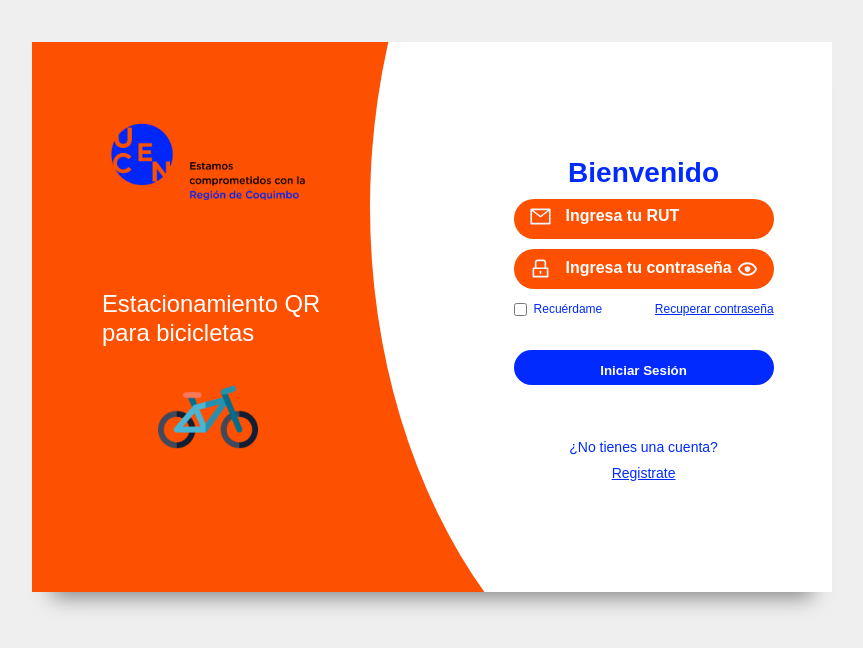
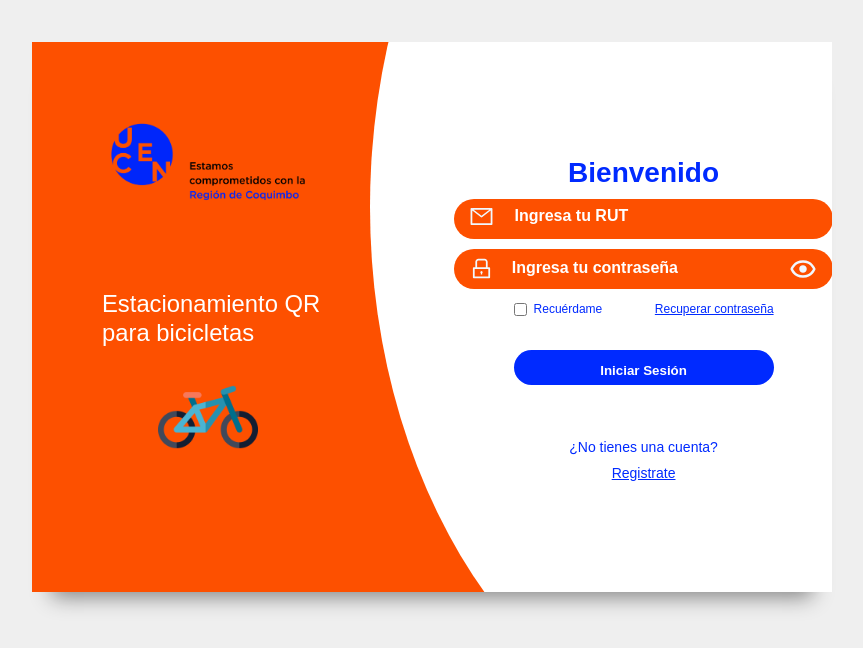
Before and after one commit to HectorLedezma/Proyecto_TI2_UCEN, a React (Create React App) app: page / in a window 1280 px wide. Shown: the top 648 px of the page, without its empty margins (208-1071 px from the left). Built offline with nearby package versions, Linux system fonts and the light colour scheme; a web font is replaced by a local one.

Commit message:
ajustes de estilos

```diff
--- a/src/styles/style.css
+++ b/src/styles/style.css
@@ -266,6 +266,7 @@ form .forgot {
     background-color: #efefef00;
 }
 
+
 .userInputIcon{
     width: 20px;
 }
@@ -290,7 +291,9 @@ form .forgot {
         color: white;
         margin-bottom: 20px;
     }
-
+    .userInputText::placeholder{
+        font-size: x-small;
+    }
     .ImgLogoU{
         max-height: 100px;
         margin-right: 60px;
--- a/src/styles/styleSignup.css
+++ b/src/styles/styleSignup.css
@@ -283,6 +283,7 @@ form .forgot {
     border: 0px solid var(--light-color);
 }
 
+
 .userInputIcon{
     width: 20px;
 }
@@ -301,7 +302,13 @@ form .forgot {
 }
 
 @media screen and (min-width: 768px) {
-
+    .userInput{
+        width: 146%;
+        margin-left: -23%;
+    }
+    .userInputText::placeholder{
+        font-size: x-small;
+    }
 
     h2{
         font-size: 1.7em;
```
